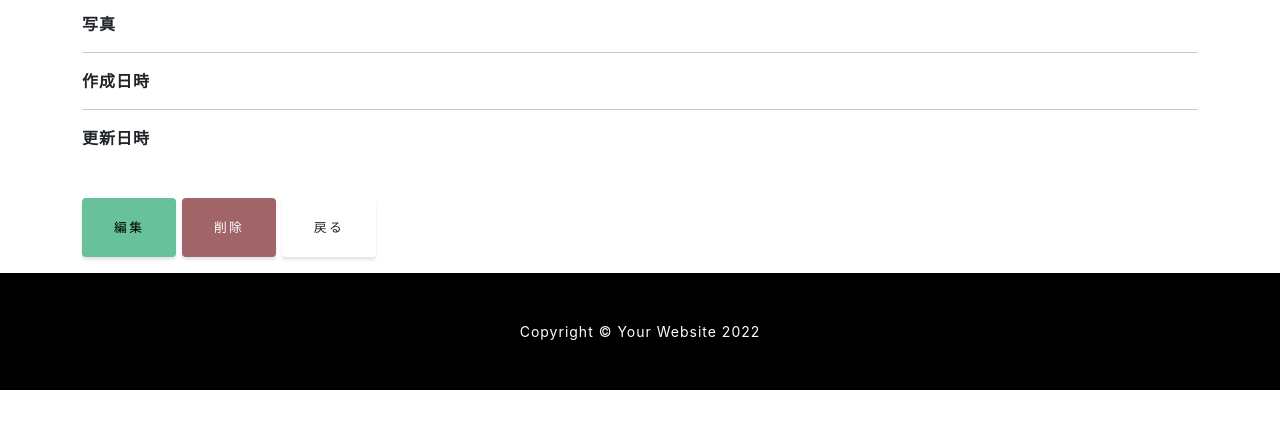
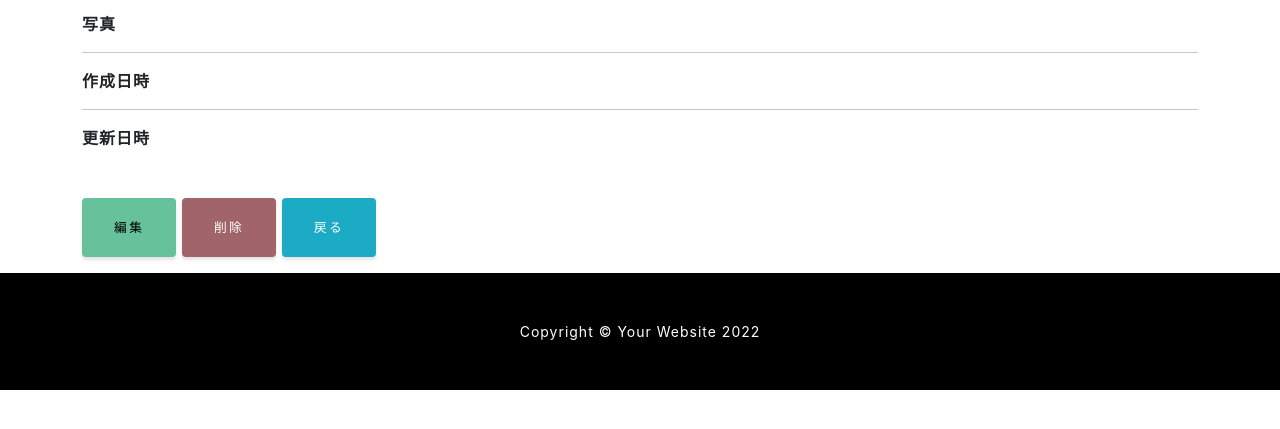
Before and after one commit to hoshinyonn/private_grayscale, a Django app: template grayscale/templates/grayscale_detail.html in a window 1280 px wide. Shown: the part 198-627 px from the top of the page. Run offline with Django 3.2, Linux system fonts and the light colour scheme; the template is opened without the code that fills it, so the values that code supplies are empty; some libraries are stand-ins or nearby versions.

Commit message:
7/25分④

```diff
--- a/grayscale/templates/grayscale_detail.html
+++ b/grayscale/templates/grayscale_detail.html
@@ -75,6 +75,6 @@
 
     <a class="btn btn-success mt-5 mb-3" href="{% url 'grayscale:grayscale_update' object.pk %}">編集</a>
     <a class="btn btn-danger mt-5 ml-2 mb-3" href="{% url 'grayscale:grayscale_delete' object.pk %}">削除</a>
-    <a href="{% url 'grayscale:grayscale_list'%}"><button type="button" class="btn btn-btn-return mt-5 ml-2 mb-3">戻る</button></a>
+    <a href="{% url 'grayscale:grayscale_list'%}"><button type="button" class="btn btn-info mt-5 ml-2 mb-3">戻る</button></a>
 </div>
 {% endblock %}
```
